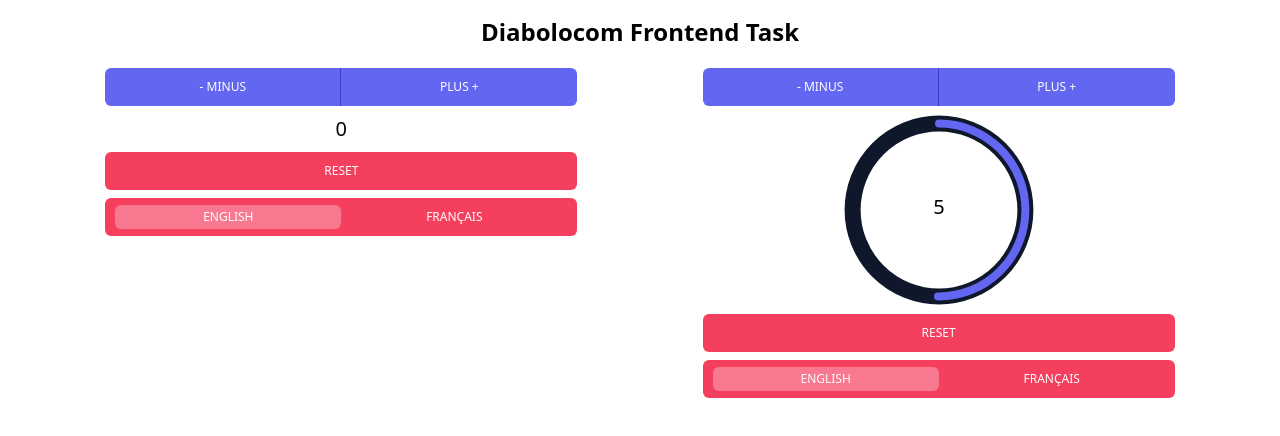
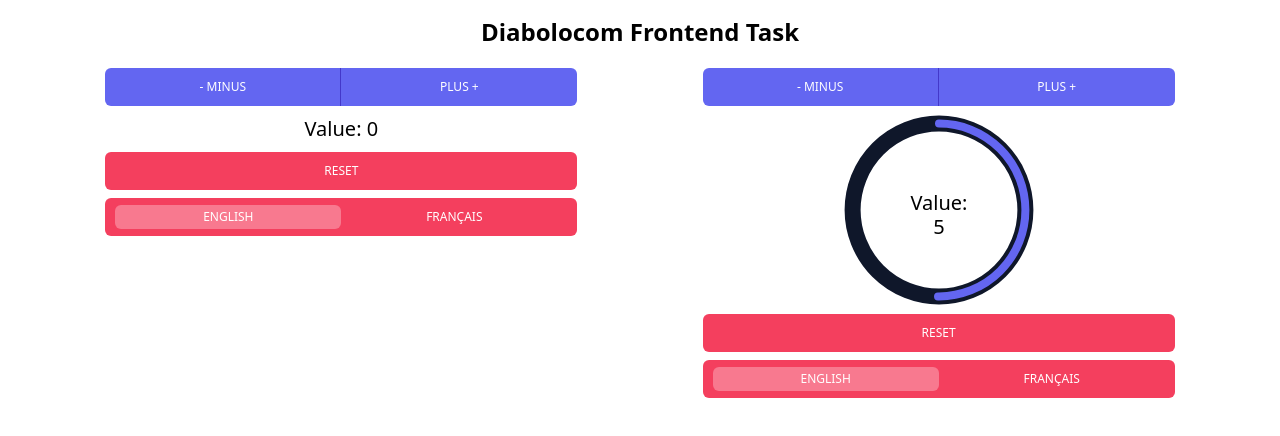
Before and after one commit to doic/diabolocom-frontend-task, a Vue app: page / in a window 1280 px wide. Shown: the top 436 px of the page. Built offline with nearby package versions, Linux system fonts and the light colour scheme.

Commit message:
Vue components working as intended

```diff
--- a/src/components/CounterDisplay.vue
+++ b/src/components/CounterDisplay.vue
@@ -1,6 +1,7 @@
 <script setup lang="ts">
 import { computed, onMounted, ref } from 'vue';
 import { store } from './store'
+import { translations } from './translations'
 const { counterId, min, max, value } = withDefaults(defineProps<{
 	counterId?: string
 	min?: string
@@ -45,15 +46,19 @@ onMounted(() => {
 })
 </script>
 <template>
-	<div class="m-1 text-xl font-medium uppercase leading-normal">
+	<div class="m-1 text-xl font-medium  leading-normal">
 		<svg :id="'chart_' + counterId" v-if="hasFullRange" view-box="0 0 100 100"
 			class="w-full mx-auto max-w-48 aspect-square">
 			<circle class="stroke-slate-900 stroke-[1rem] fill-none" cx="50%" cy="50%" r="45%" />
 			<circle stroke-linecap="round" :stroke-dasharray="scaledValue + ' ' + strokeGap"
 				class="stroke-primary-500 stroke-[.5rem] fill-none -rotate-90 origin-center transition-all" cx="50%"
 				cy="50%" r="45%" />
-			<text text-anchor="middle" x="50%" y="52%">{{ store.getCounter(counterId) }}</text>
+			<text text-anchor="middle" class="" x="50%" y="50%">
+				<tspan>{{ translations[store.getLocale(counterId)].value }}:</tspan>
+				<tspan x="50%" dy="1.2em">{{ store.getCounter(counterId) }}</tspan>
+			</text>
 		</svg>
-		<div class="w-full text-center" v-else>{{ store.getCounter(counterId) }}</div>
+		<div class="w-full text-center" v-else>{{ translations[store.getLocale(counterId)].value }}: {{
+			store.getCounter(counterId) }}</div>
 	</div>
 </template>
--- a/src/components/translations.ts
+++ b/src/components/translations.ts
@@ -2,11 +2,13 @@ export const translations: { [lang: string]: { [word: string]: string } } = {
   en: {
     minus: 'Minus',
     plus: 'Plus',
-    reset: 'Reset'
+    reset: 'Reset',
+    value: 'Value'
   },
   fr: {
     minus: 'Moins',
     plus: 'Plus',
-    reset: 'Réinitialiser'
+    reset: 'Réinitialiser',
+    value: 'Valeur'
   }
 }
```
